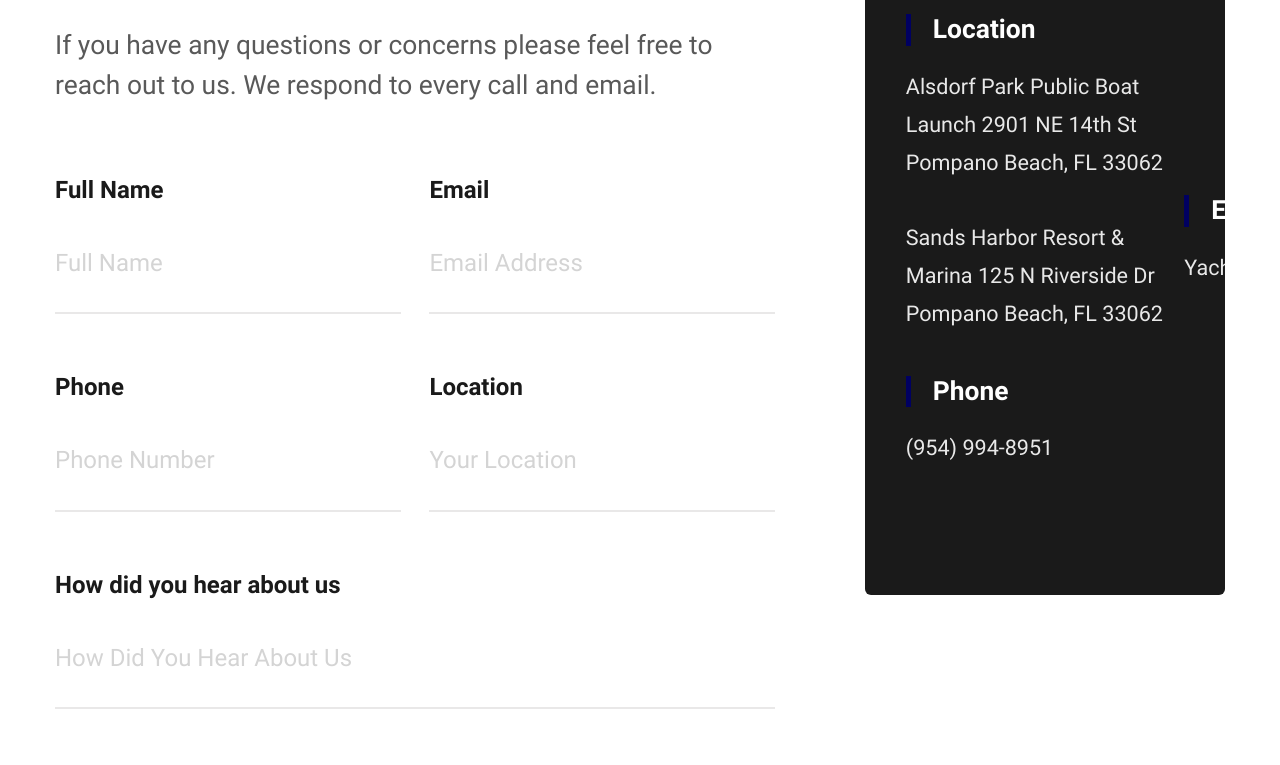
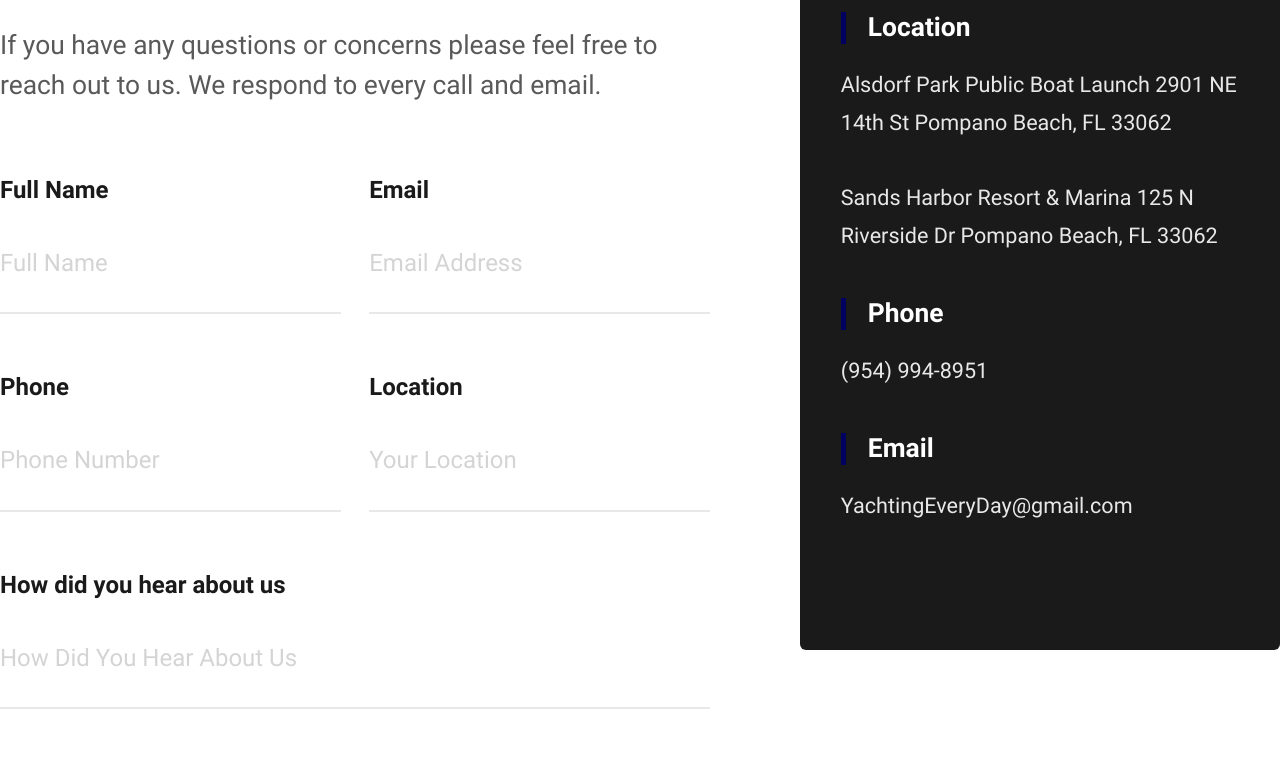
Before and after one commit to ksom10/YachtingEveryday, a plain HTML site: page contact.html in a window 1280 px wide. Shown: the part 699-1464 px from the top of the page. Drawn offline with Linux system fonts and the light colour scheme.

Commit message:
contact fix

```diff
--- a/css/contact.less
+++ b/css/contact.less
@@ -94,6 +94,7 @@
             background: #1a1a1a;
             padding: 45/16em 34/16em;
             width: 100%;
+            height: 100%;
             max-width: 300/16em;
             margin: auto;
             border-radius: 5/16em;
@@ -261,9 +262,9 @@
 
         .contact-right {
             flex-direction: column;
-            max-width: 300/16em;
+            max-width: 400/16em;
             margin: 0;
-            height: 554/16em;
+            height: 600/16em;
 
             .info-group {
                 margin-left: 0;
```
Also changed, not shown: css/contact.css.
